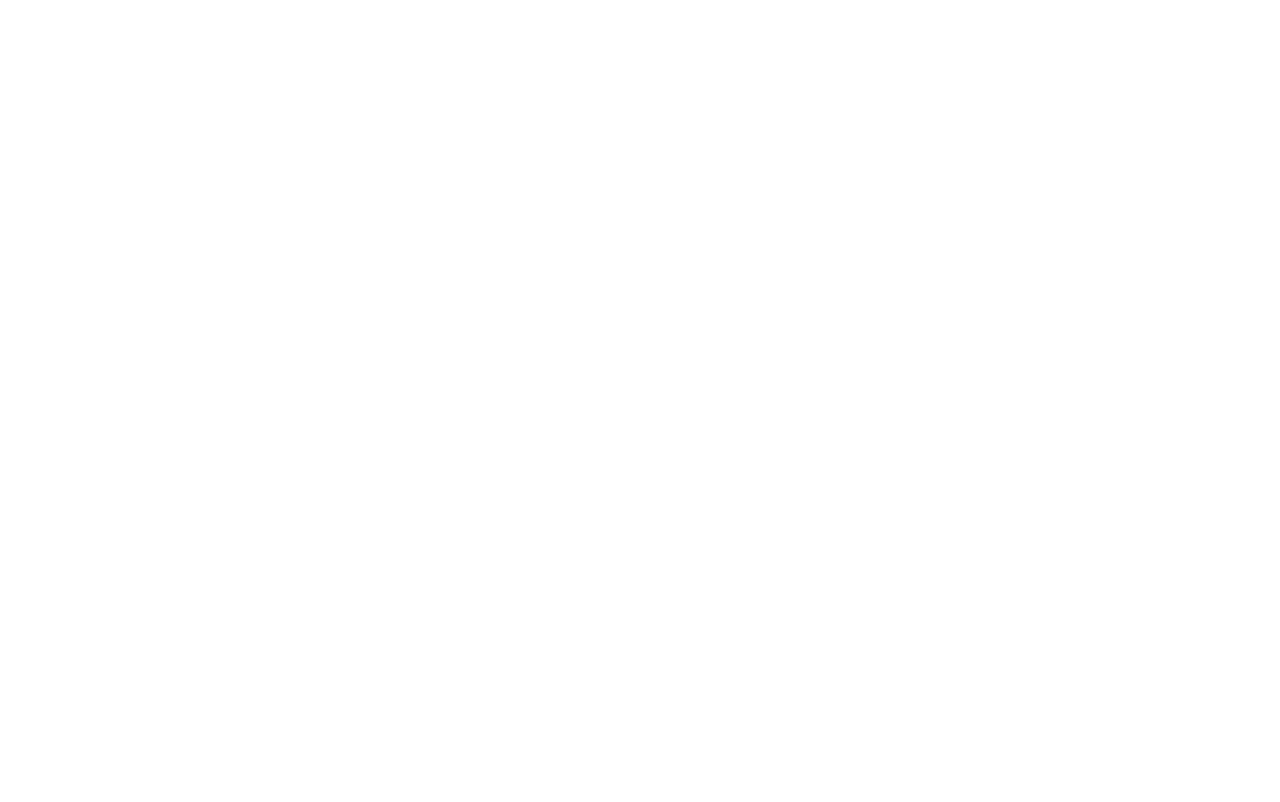
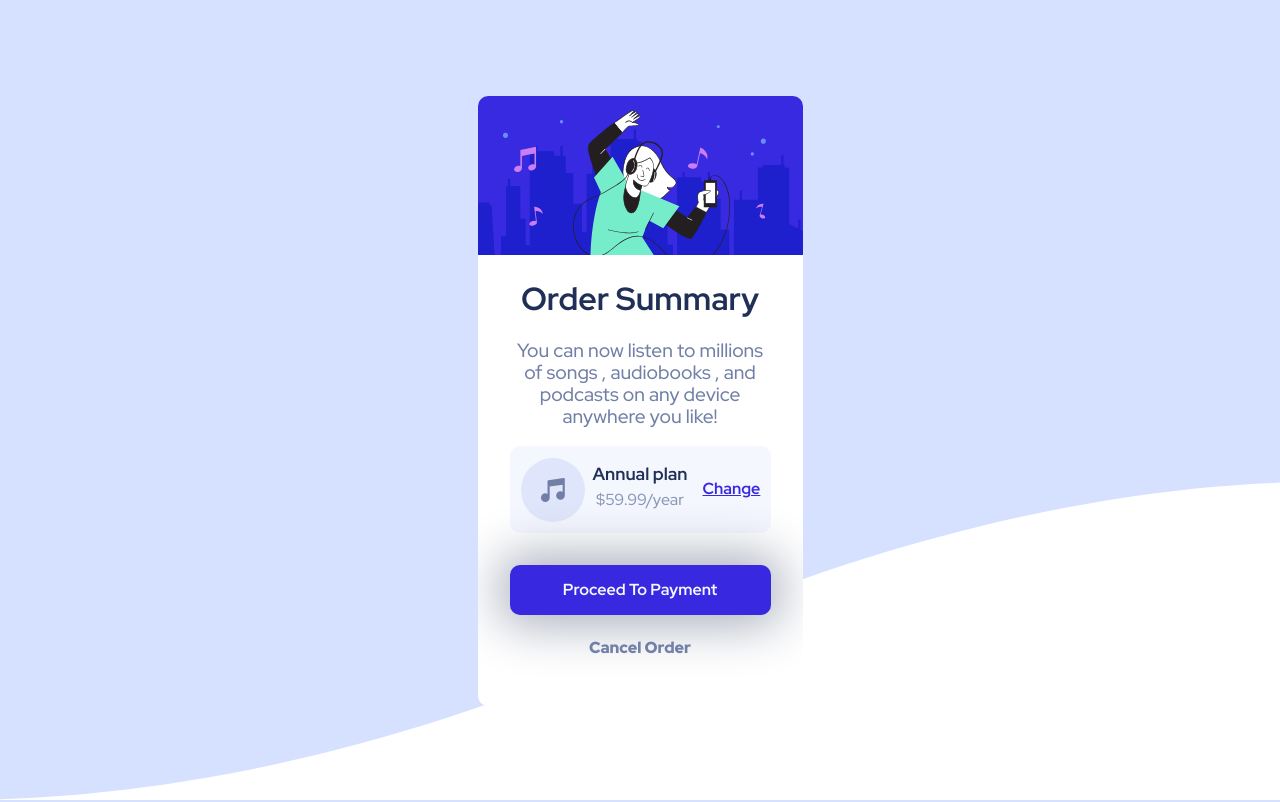
Before and after one commit to Khaltech99/first-github-repository, a plain HTML site: page index.html in a window 1280 px wide. Drawn offline with Linux system fonts and the light colour scheme.

Commit message:
finished

```diff
--- a/CSS/style.css
+++ b/CSS/style.css
@@ -8,16 +8,20 @@
 --color-focus: #766cf1;
 }
 html {
+     font-family: 'Red Hat Display' ,'Franklin Gothic Medium', 'Arial Narrow', Arial, sans-serif ;
 
-    font-family: 'Red Hat Display' ,'Franklin Gothic Medium', 'Arial Narrow', Arial, sans-serif ;
-    font-size: 62.5%;
 }
 
 /* typography */
 body {
-    font-size: 2rem;
+    font-size: 100%;
     color: var(--color-body) ;
+    background: url(/images/pattern-background-mobile.svg);
+    background-repeat:no-repeat;
+    background-size: cover;
+    background-attachment: fixed;
 }
+
 
 h1 , h2 ,h3 {
     color: var(--color-heading);
@@ -25,29 +29,45 @@ h1 , h2 ,h3 {
 }
 
 h1 {
-    font-size: 5rem;
+    font-size: 2.25rem;
 }
 h2 {
-    font-size: 3rem;
+    font-size: 1.5rem;
 }
 h3 {
     font-size: 2rem;
 }
+p {
+    font-size: 0.75rem;
+}
 
-@media screen and (min-width:1024px) {
+@media screen and (min-width:768px) {
     body {
-        font-size: 1.2rem;
+
+        background: url(/images/pattern-background-desktop.svg);
+        background-repeat: no-repeat;
+        background-size: cover;
+        background-attachment: fixed;
     }
+}
+@media screen and (min-width:768px) {
     h1 {
-        font-size: 4rem;
+        font-size: 2rem;
     }
     h2 {
-        font-size: 2rem;
+        font-size: 1.25rem;
     }
-    h3 {
-        font-size: 1.6rem;
+
+    p {
+        font-size: 0.75rem;
     }
-}
+   }
+
+
+
+
+
+
 
  /* button */
 
@@ -55,11 +75,14 @@ h3 {
      border-radius: 10px;
      border: 0;
      cursor: pointer;
-     line-height: 1.5;
-     outline: 0;
-     padding: 2.2rem 6.6rem;
+     padding: 1rem 3rem;
      text-align: center;
      width: 100%;
+     white-space: nowrap;
+
+
+
+
  }
 
  .btn-primary {
@@ -69,16 +92,29 @@ h3 {
      font-weight: 700;
  }
 
- .btn:focus {
+ .btn:hover {
     background: var(--color-focus);
  }
+
+ .btn__link {
+     box-sizing: border-box;
+     justify-content: center;
+ }
+
+
+
+
 
  /* card */
 .card {
     border-radius: 10px;
-    border: 1px solid ;
     overflow: hidden;
     text-align: center;
+    background-color: white;
+    margin: 1rem;
+
+
+
 
 }
 
@@ -92,36 +128,52 @@ h3 {
      width: 100%;
  }
 
+ .card__text {
+     padding-left: 2rem;
+     padding-right: 2rem;
+     font-size: 1.2rem;
+     font-weight: 500;
+ }
+
+
+
  /* plan */
  .plan {
 
      align-items: center;
      background: var(--color-btn);
-     border-radius: 30px;
-     justify-content: center;
-     margin: 2rem ;
-     padding: 2rem;
+     border-radius: 10px;
+     padding: 0.7rem;
+     margin: 0 2rem;
+
  }
  .plan__duration,
  .plan__budget
   {
      margin: 0;
-     padding-bottom: 9px;
+     padding-bottom: 6px;
      vertical-align: middle;
+     align-self: center;
  }
 
  .plan__image {
-     align-self: center;
+    padding-right: 10rem;
      height: 64px;
      width: 64px;
  }
  .plan__amount {
      align-self: center;
-     font-weight: 500;
+     font-weight: 900;
      justify-self: center;
      margin: 0;
      vertical-align: middle;
-     width: 160%;
+
+ }
+
+ .plan__amount .plan__budget {
+     font-size: 1rem;
+     opacity: .8;
+     font-weight: 500;
  }
 
  .plan__link {
@@ -129,11 +181,52 @@ h3 {
      color: var(--btn-blue);
      font-weight: 700;
      width: 100%;
+     margin-left: 2px;
+
+
+
+ }
+ .plan__link:hover {
+     color: var(--color-focus);
  }
 
  .grid {
      display: grid;
+
  }
  .grid1x3 {
-     grid-template-columns: repeat(3 , 1fr);
+     grid-template-columns: 25% 50% 25%;
+
  }
+
+ @media screen and (min-width:768px) {
+     .plan__image {
+         margin-right: 50rem;
+
+     }
+ }
+
+ /* footer */
+
+ .footer {
+     padding: 2rem;
+     justify-content: center;
+     align-items: center;
+ }
+ .footer__text {
+     font-weight: 900;
+     margin-top: 1.5rem;
+     font-size: 1rem;
+ }
+
+ @media screen and (min-width:768px) {
+    .card {
+        max-width: 325px;
+        margin: 6rem auto;
+    }
+    .plan__duration {
+        font-size: 1.1rem;
+       align-self: center;
+    }
+
+}
--- a/index.html
+++ b/index.html
@@ -14,5 +14,32 @@
       rel="stylesheet"
     />
   </head>
-  <body></body>
+  <body>
+    <section class="card">
+      <header class="card__header">
+        <img class="card__image" src="/images/illustration-hero.svg" alt="" />
+        <h1 class="card__headings">Order Summary</h1>
+        <p class="card__text">
+          You can now listen to millions of songs , audiobooks , and podcasts on
+          any device anywhere you like!
+        </p>
+      </header>
+      <div class="plan">
+        <div class="grid grid1x3">
+          <img class="plan__image" src="/images/icon-music.svg" alt="" />
+          <div class="plan__amount">
+            <h2 class="plan__duration">Annual plan</h2>
+            <p class="plan__budget">$59.99/year</p>
+          </div>
+          <a class="plan__link" href="#">Change</a>
+        </div>
+      </div>
+      <footer class="footer">
+        <a class="btn__link" href=""
+          ><button class="btn btn-primary">Proceed To Payment</button></a
+        >
+        <p class="footer__text">Cancel Order</p>
+      </footer>
+    </section>
+  </body>
 </html>
```
